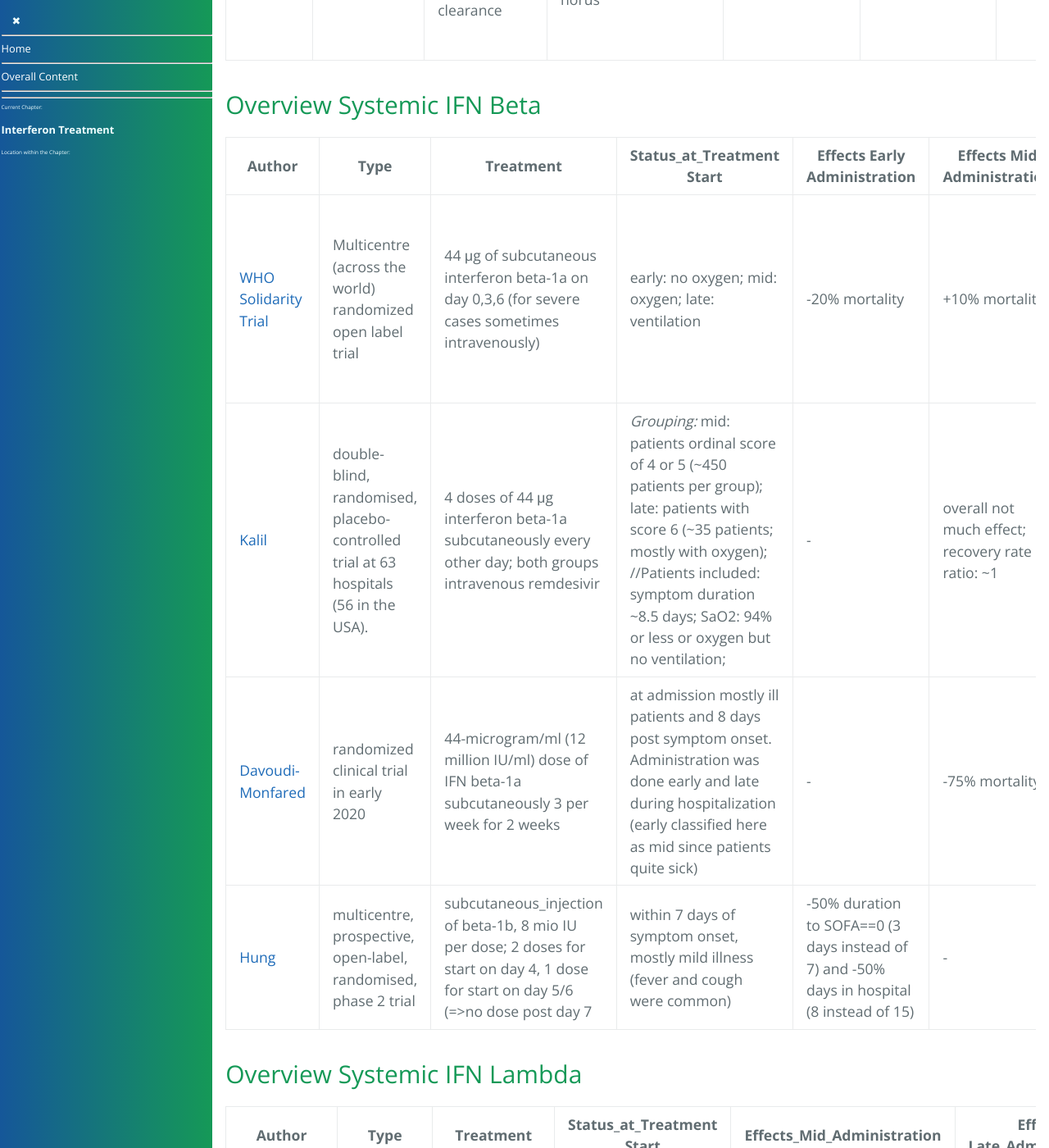
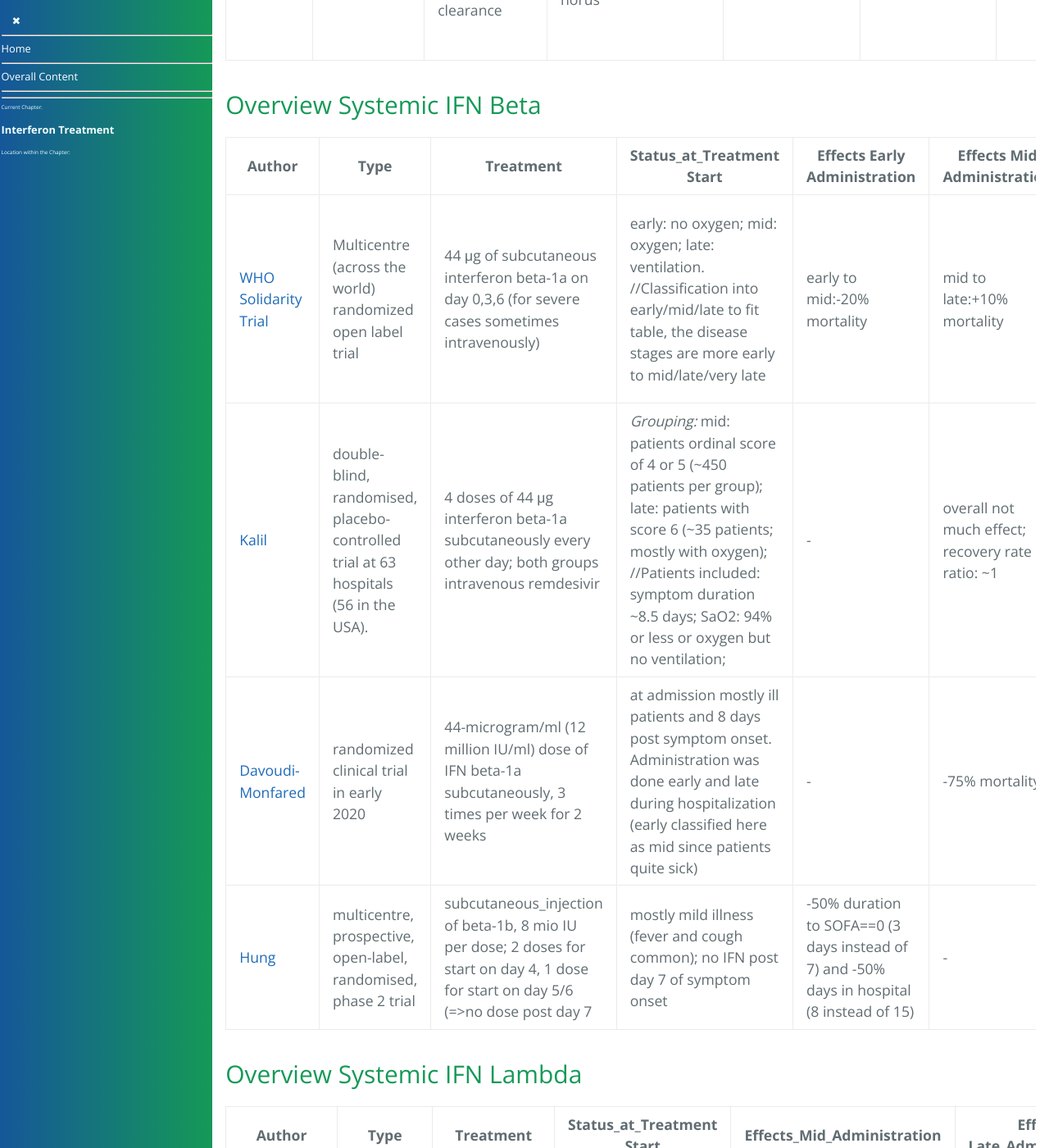
Before and after one commit to forestgrape/coronavirus, a Jekyll site: the page built from 6_prevention_and_treatment/interferon.md, in a window 1280 px wide and 1400 px high, scrolled down 5385 px. Shown: the whole window at 82% size. Built offline with Jekyll 4.4.1, drawn with Linux system fonts in a browser that asks for light colours; our own code applies the rules of GitHub Pages for plain Markdown files; some of the changed text lies outside the part shown.

Commit message:
clarifications

```diff
--- a/6_prevention_and_treatment/interferon.md
+++ b/6_prevention_and_treatment/interferon.md
@@ -121,10 +121,10 @@
 
 Author | Type | Treatment | Status_at_Treatment Start | Effects Early Administration| Effects Mid Administration | Effects Late Administration | Notes
 --|--|--|--|--|--|--|--
-[WHO Solidarity Trial](#who-solidarity-trial-consortium)| Multicentre (across the world) randomized open label trial |  44 μg of subcutaneous interferon beta-1a on day 0,3,6 (for severe cases sometimes intravenously) | early: no oxygen; mid: oxygen; late: ventilation | -20% mortality | +10% mortality | +30% mortality and increase of other adverse events| very heterogenous since centres from across the world; better outcome for patients older than 65
-[Kalil](#summary-kalil)| double-blind, randomised, placebo-controlled trial at 63 hospitals (56 in the USA). | 4 doses of 44 μg interferon beta-1a subcutaneously every other day; both groups  intravenous remdesivir |*Grouping:* mid: patients ordinal score of 4 or 5 (~450 patients per group); late: patients with score 6 (~35 patients; mostly with oxygen);  //Patients included:  symptom duration ~8.5 days; SaO2: 94% or less or oxygen but no ventilation; | - | overall not much effect; recovery rate ratio: ~1 | +75% mortality (up to 7 from 4 in the control); recovery rate ratio: 0.4 | slight overall benefit for patients older than 65;
-[Davoudi-Monfared](#davoudi-monfared)| randomized clinical trial in early 2020 |  44-microgram/ml (12 million IU/ml) dose of IFN beta-1a  subcutaneously  3 per week for 2 weeks| at admission mostly ill patients and 8 days post symptom onset. Administration was done early and late during hospitalization (early classified here as mid since patients quite sick)| - | -75% mortality | increased mortality |  [in work]
-[Hung](#summary-hung)|  multicentre, prospective, open-label, randomised, phase 2 trial | subcutaneous_injection of beta-1b, 8 mio IU per dose; 2 doses for start on day 4, 1 dose for start on day 5/6 (=>no dose post day 7 | within 7 days of symptom onset, mostly mild illness (fever and cough were common) | -50% duration to SOFA==0 (3 days instead of 7) and -50% days in hospital (8 instead of 15) | - | - | -
+[WHO Solidarity Trial](#who-solidarity-trial-consortium)| Multicentre (across the world) randomized open label trial |  44 μg of subcutaneous interferon beta-1a on day 0,3,6 (for severe cases sometimes intravenously) | early: no oxygen; mid: oxygen; late: ventilation. //Classification into early/mid/late to fit table, the disease stages are more early to mid/late/very late| early to mid:-20% mortality | mid to late:+10% mortality | very late:+30% mortality and increase of other adverse events| very heterogenous since centres from across the world; better outcome for patients older than 65
+[Kalil](#summary-kalil)| double-blind, randomised, placebo-controlled trial at 63 hospitals (56 in the USA). | 4 doses of 44 μg interferon beta-1a subcutaneously every other day; both groups intravenous remdesivir |*Grouping:* mid: patients ordinal score of 4 or 5 (~450 patients per group); late: patients with score 6 (~35 patients; mostly with oxygen);  //Patients included:  symptom duration ~8.5 days; SaO2: 94% or less or oxygen but no ventilation; | - | overall not much effect; recovery rate ratio: ~1 | +75% mortality (up to 7 from 4 in the control); recovery rate ratio: 0.4 | slight overall benefit for patients older than 65;
+[Davoudi-Monfared](#davoudi-monfared)| randomized clinical trial in early 2020 |  44-microgram/ml (12 million IU/ml) dose of IFN beta-1a  subcutaneously, 3 times per week for 2 weeks| at admission mostly ill patients and 8 days post symptom onset. Administration was done early and late during hospitalization (early classified here as mid since patients quite sick)| - | -75% mortality | increased mortality |
+[Hung](#summary-hung)|  multicentre, prospective, open-label, randomised, phase 2 trial | subcutaneous_injection of beta-1b, 8 mio IU per dose; 2 doses for start on day 4, 1 dose for start on day 5/6 (=>no dose post day 7 | mostly mild illness (fever and cough common); no IFN post day 7 of symptom onset| -50% duration to SOFA==0 (3 days instead of 7) and -50% days in hospital (8 instead of 15) | - | - | -
 
 ### Overview Systemic IFN Lambda
 
@@ -195,7 +195,7 @@
 ##### Settings
 It is  a retrospective study and there are differences in the medical characteristics and demographics of the patients across the groups. Examples of uneven grouping (Table 2 and Table S4 in the paper):
 * early treatment onset is associated to younger age (45 years for those at 0 -2 days, 51 years for >=12 days and 49.7 years for the control group)
-* 77% of the IFN alpha treatment patients received Lopinavir/ritonavir while only 30.8%. Since Lopinavir/ritonavir is seems to have not much effect on Covid [to cite] and does not interfere with IFN treatment (Figure 3), lopinavir/ritonavir treatment is not considered as relevant here.
+* 77% of the IFN alpha treatment patients received Lopinavir/ritonavir whereas only 30.8% in the control. //Since lopinavir/ritonavir seems to have not much effect on Covid [to cite] and does not interfere with IFN treatment (Figure 3), lopinavir/ritonavir treatment is not considered as relevant here.
 
 ##### Results
 "The risk probability for crude endpoints was lower in the IFN-α-2b group (3.8%) than in the non-IFN-α-2b group (9.3%, P < .001). After adjusting the confounding factors, IFN-α-2b therapy achieved a reduction of 64% in occurrence of endpoint events (hazard ratio, 0.36; 95% confidence interval [CI], 0.21–0.62)."
@@ -313,6 +313,15 @@
 14 of 36 patients in the control group required mechanical ventilation, whereas only 6 of 37 in the intervention group. // => 58% reduction in mechanical ventilation by early treatment with IFN alpha 2b.
 
 > about 60% reduction for ventilation
+
+
+#### Summary Mordyk
+Mordyk A.V., Ivanova O.G., Samsonov K.Yu., Sitnikova S.V., Zenkova L.A. Interferon alpha-2b in comprehensive treatment of patients with COVID-19. Infekc. bolezni (Infectious diseases). 2021; 19(1): 16–25. (In Russian). DOI: 10.20953/1729-9225-2021-1-16-25
+
+
+
+
+
 
 ### Refs Topical IFN Beta
 
@@ -538,7 +547,7 @@
 
 
 #### Summary Hung
-Triple combination of interferon beta-1b, lopinavir–ritonavir, and ribavirin in the treatment of patients admitted to hospital with COVID-19: an open-label, randomised, phase 2 trial
+Hung IF, Lung KC, Tso EY, Liu R, Chung TW, Chu MY, Ng YY, Lo J, Chan J, Tam AR, Shum HP. Triple combination of interferon beta-1b, lopinavir–ritonavir, and ribavirin in the treatment of patients admitted to hospital with COVID-19: an open-label, randomised, phase 2 trial. The Lancet. 2020 May 30;395(10238):1695-704.
 
 ##### Methods
 * *Type:* "This was a multicentre, prospective, open-label, randomised, phase 2 trial in adults with COVID-19 who were admitted to six hospitals in Hong Kong."
@@ -761,10 +770,10 @@
 #### Kumar
 Kumar S, Saurabh MK, Narasimha VL, Maharshi V. Efficacy of Interferon-β in Moderate-to-Severe Hospitalised Cases of COVID-19: A Systematic Review and Meta-analysis. Clinical Drug Investigation. 2021 Oct 23:1-0.
 
-// includes 8 studies:
+Includes 8 studies:
 * [Darazam](#darazam-april-20)
 * [Davoudi-Monfared](#davoudi-monfared)
-* Khmais
+* [Khmais](#summary-khamis)
 * [Monk](#summary-monk)
 * Rahmani
 * [WHO Solidarity Trial Consortium](#who-solidarity-trial-consortium)
```
